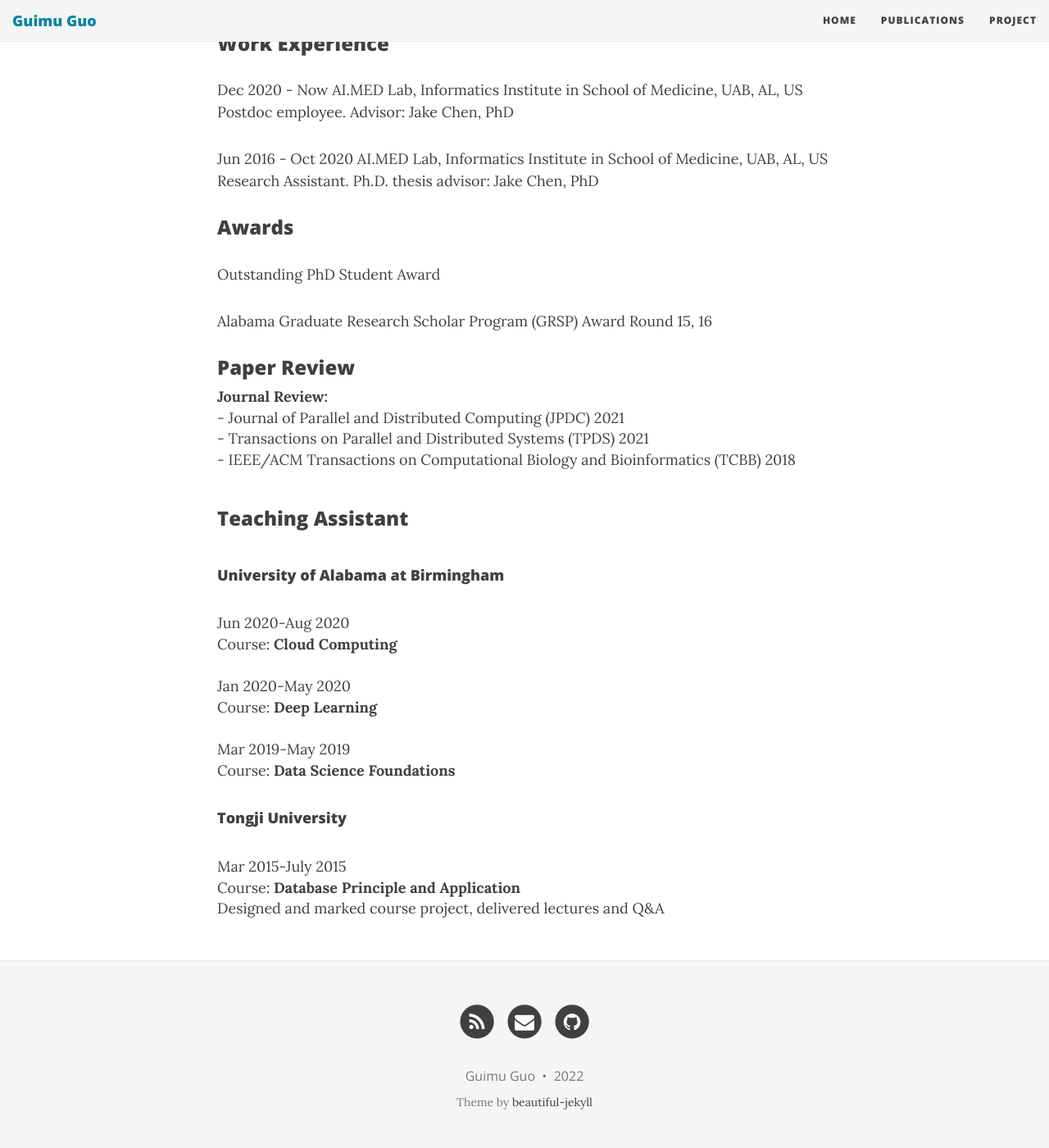
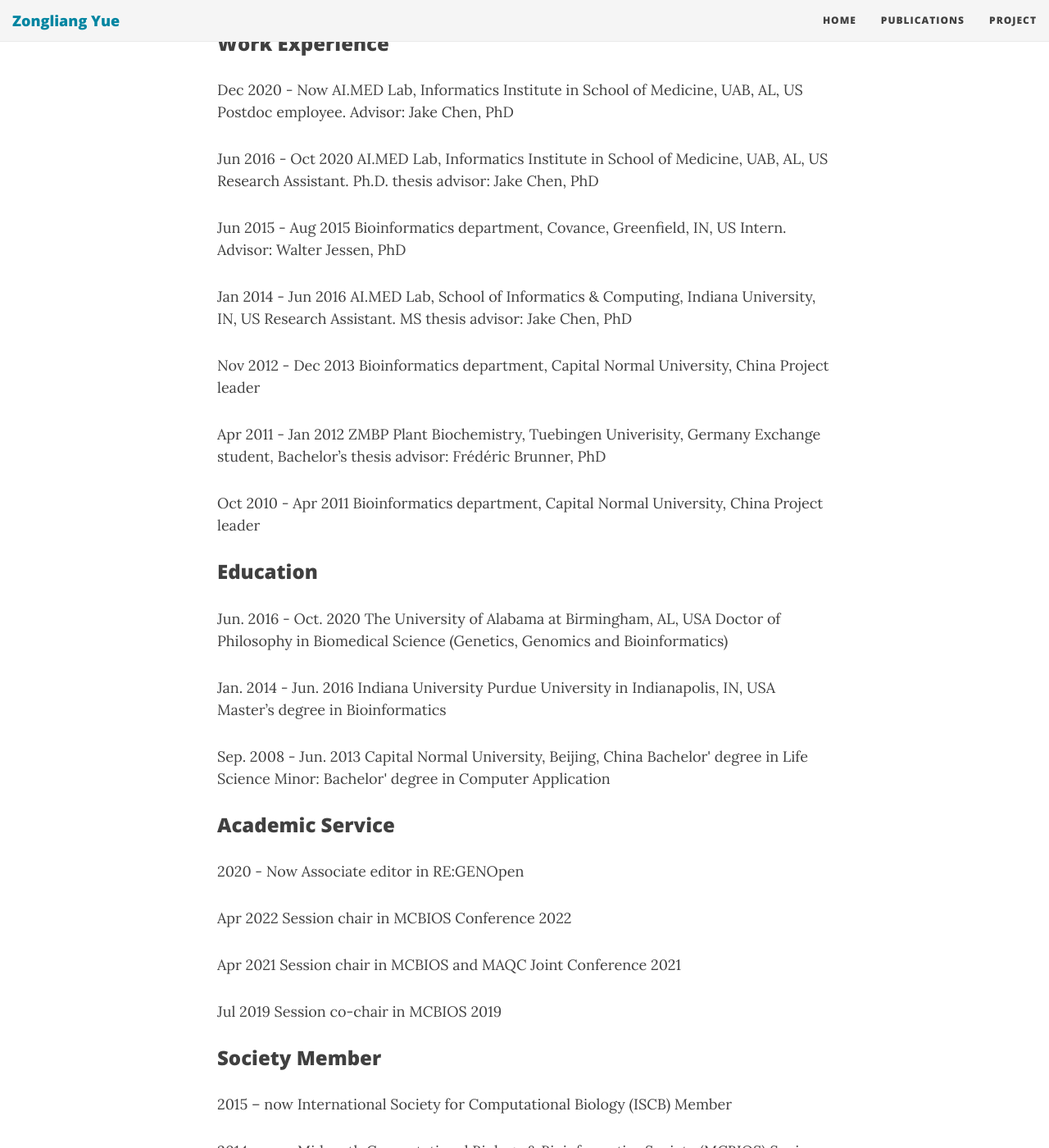
Before and after one commit to zongyue1010/zongyue1010.github.io, a Jekyll site: the page built from index.html, in a window 1280 px wide and 1400 px high, scrolled down 583 px. Shown: the whole window at 82% size. Built offline with Jekyll 4.4.1, drawn with Linux system fonts in a browser that asks for light colours; nearby versions of some CDN libraries; the list of posts is cut into pages by our own code; some of the changed text lies outside the part shown.

Commit message:
first commit

```diff
--- a/_config.yml
+++ b/_config.yml
@@ -1,7 +1,7 @@
 # --- General options --- #
 
 # Name of website
-title: Guimu Guo
+title: Zongliang Yue
 
 # Short description of your site
 description: University of Alabama at Birmingham
@@ -23,7 +23,7 @@ navbar-links:
   Home: "index"
   Publications: "publications"
   Project: "projects"
-  #Resume: "guimuguo_cv.pdf"
+  #Resume: "zongliangyue_cv.pdf"
 
 
 # Image to show in the navigation bar - image must be a square (width = height)
@@ -60,7 +60,7 @@ footer-link-col: "#404040"
 # Change all these values or delete the ones you don't want.
 # Important: you must keep the "name" parameter, everything else you can remove
 author:
-  name: Guimu Guo
+  name: Zongliang Yue
 
 # Select your active Social Network Links.
 # Uncomment the links you want to show in the footer and add your information to each link.
@@ -68,10 +68,10 @@ author:
 # If you want to add a new link that isn't here, you'll need to also edit the file _data/SocialNetworks.yml
 social-network-links:
   rss: true
-  email: "guimuguo@uab.edu"
-#  facebook: guimuguo
-  github: guimuguo
-#  twitter: guimuguo
+  email: "zongyue@uab.edu"
+#  facebook: zongyue
+  github: zongyue
+#  twitter: zongyue
 #  reddit: yourname
 #  linkedin: daattali
 #  xing: yourname
--- a/index.html
+++ b/index.html
@@ -12,39 +12,61 @@ use-site-title: true
 <h3>Work Experience</h3>
 <p>Dec 2020 - Now	AI.MED Lab, Informatics Institute in School of Medicine, UAB, AL, US					Postdoc employee. Advisor: Jake Chen, PhD</p>
 <p>Jun 2016 - Oct 2020	AI.MED Lab, Informatics Institute in School of Medicine, UAB, AL, US					Research Assistant. Ph.D. thesis advisor: Jake Chen, PhD</p>
+<p>Jun 2015 - Aug 2015	Bioinformatics department, Covance, Greenfield, IN, US
+			Intern. Advisor: Walter Jessen, PhD</p>
+<p>Jan 2014 - Jun 2016	AI.MED Lab, School of Informatics & Computing, Indiana University, IN, US
+			Research Assistant. MS thesis advisor: Jake Chen, PhD</p>
+<p>Nov 2012 - Dec 2013	Bioinformatics department, Capital Normal University, China
+			Project leader</p>
+<p>Apr 2011 - Jan 2012	ZMBP Plant Biochemistry, Tuebingen Univerisity, Germany
+			Exchange student, Bachelor’s thesis advisor: Frédéric Brunner, PhD</p>
+<p>Oct 2010 - Apr 2011	Bioinformatics department, Capital Normal University, China
+			Project leader
+</p>
 
-<h3>Awards</h3>
-<p>Outstanding PhD Student Award</p>
-<p>Alabama Graduate Research Scholar Program (GRSP) Award Round 15, 16</p>
+<h3>Education</h3>
+<p>Jun. 2016 - Oct. 2020 	The University of Alabama at Birmingham, AL, USA
+Doctor of Philosophy in Biomedical Science (Genetics, Genomics and Bioinformatics)</p>
+<p>Jan. 2014 - Jun. 2016	Indiana University Purdue University in Indianapolis, IN, USA
+Master’s degree in Bioinformatics</p>
+<p>Sep. 2008 - Jun. 2013	Capital Normal University, Beijing, China
+Bachelor' degree in Life Science
+Minor: Bachelor' degree in Computer Application</p>
 
-<h3>Paper Review</h3>
+
+<h3>Academic Service</h3>
+<p>2020 - Now 		Associate editor in RE:GENOpen</p>
+<p>Apr 2022		Session chair in MCBIOS Conference 2022</p>
+<p>Apr 2021		Session chair in MCBIOS and MAQC Joint Conference 2021</p>
+<p>Jul 2019		Session co-chair in MCBIOS 2019</p>
+
+<h3>Society Member</h3>
+<p>2015 – now 		International Society for Computational Biology (ISCB) 						Member</p>
+<p>2014 – now 		Midsouth Computational Biology & Bioinformatics Society (MCBIOS)					Senior Member</p>
+
+
+<h3>Ad-hoc Peer Review Activity</h3>
 <dl>
   <dt><b>Journal Review:</b></dt>
-  <dd>- Journal of Parallel and Distributed Computing (JPDC) 2021</dd>
-  <dd>- Transactions on Parallel and Distributed Systems (TPDS) 2021</dd>
-  <dd>- IEEE/ACM Transactions on Computational Biology and Bioinformatics (TCBB) 2018</dd>
+  <dd>- BMC bioinformatics</dd>
+  <dd>- IEEE/ACM Transactions on Computational Biology and Bioinformatics</dd>
+  <dd>- Frontier</dd>
+  <dd>- AMIA - American Medical Informatics Association</dd>
+  <dd>- Conference on Biological Information and Biomedical Engineering</dd>
+  <dd>- Molecular Carcinogenesis</dd>
   <br />
 </dl>
 
 
-<h3>Teaching Assistant</h3>
-<br />
-<h4>University of Alabama at Birmingham</h4>
-<br />
-Jun 2020-Aug 2020<br />
-Course: <b>Cloud Computing</b><br />
+<h3>Teaching</h3>
 <br />
 
-Jan 2020-May 2020<br />
-Course: <b>Deep Learning</b><br />
-<br />
 
-Mar 2019-May 2019<br />
-Course: <b>Data Science Foundations</b><br />
-<br />
-
-<h4>Tongji University</h4>
-<br />
-Mar 2015-July 2015<br />
-Course: <b>Database Principle and Application</b><br />
-Designed and marked course project, delivered lectures and Q&A<br />
+<p>2021, 2022		UAB INFO 603-703 Database course
+			Co-instructor</b>
+<p>2017, 2018 		UAB Special Topic-Biological Data Management
+			Teaching Assistant
+</b>
+<p>Jan 2015 - Mar 2015	MURI Project (Multidisciplinary Undergraduate Research Initiative)
+Co-mentor
+</b>
```
Also changed, not shown: 2 other files.
